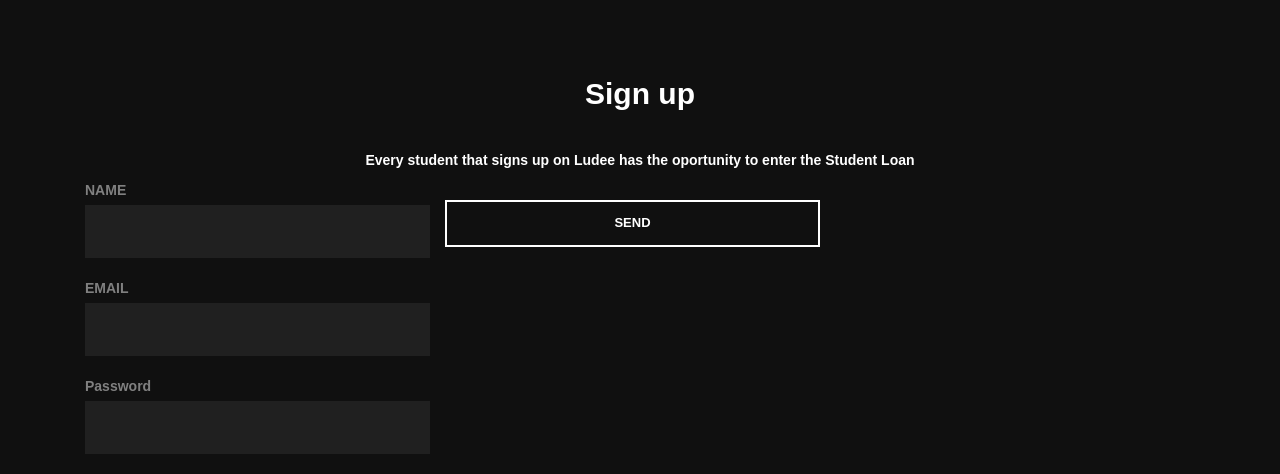
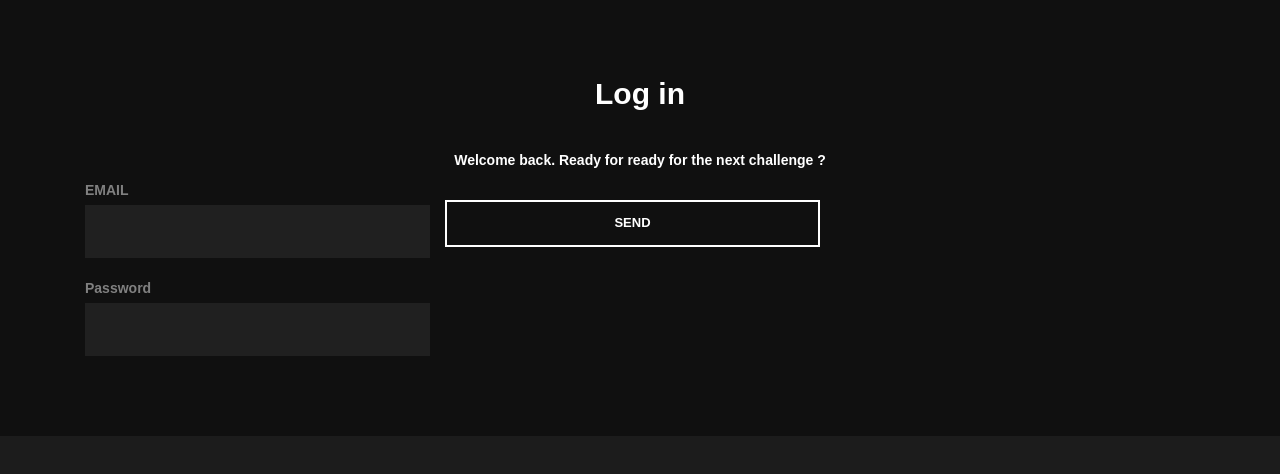
Before and after one commit to Janainaf/frontludee, a plain HTML site: page login.html in a window 1280 px wide. Shown: the part 93-567 px from the top of the page. Drawn offline with Linux system fonts and the light colour scheme; some packages are replaced by stand-ins of ours.

Commit message:
2nd commit

```diff
--- a/login.html
+++ b/login.html
@@ -51,14 +51,12 @@
 	<div class="container" >
 		<div class="row">
 			<div class="col-md-offset-2 col-md-8 col-sm-12">
-				<h2> Sign up</h2>
-                <p> Every student that signs up on Ludee has the oportunity to enter the Student Loan </p>
+				<h2> Log in </h2>
+                <p> Welcome back. Ready for ready for the next challenge ? </p>
 			</div>
 			<div class="col-md-8 col-sm-8 mt30">
 				<form action="#" method="post" role="form">
 					<div class="col-md-6 col-sm-6">
-                        <label for="name">NAME</label>
-                        <input name="name" type="text" class="form-control" id="name">
                         <label for="email">EMAIL</label>
                         <input name="email" type="email" class="form-control" id="email">
 						<label for="password"> Password </label>
```
